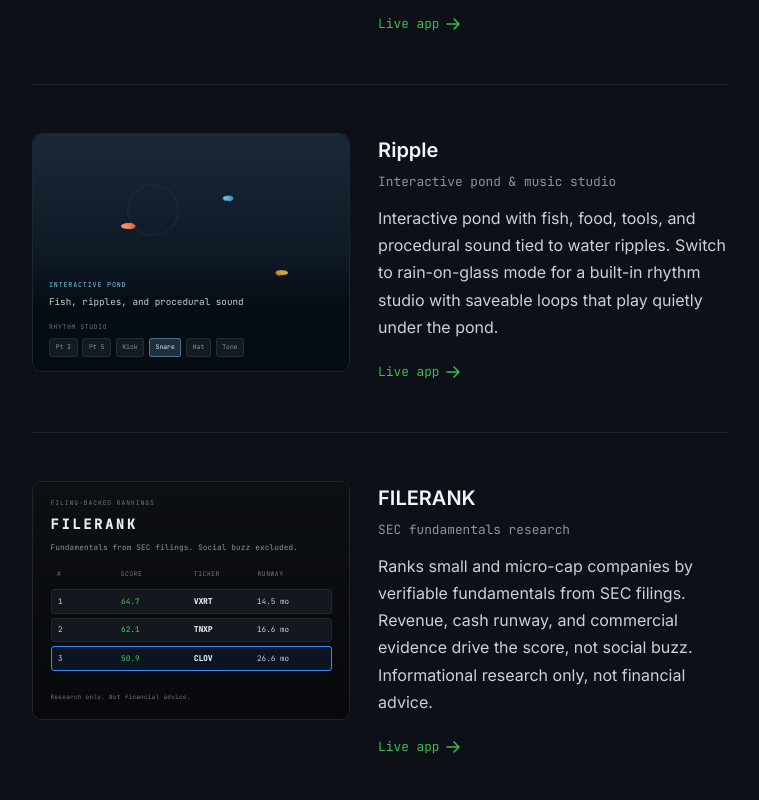
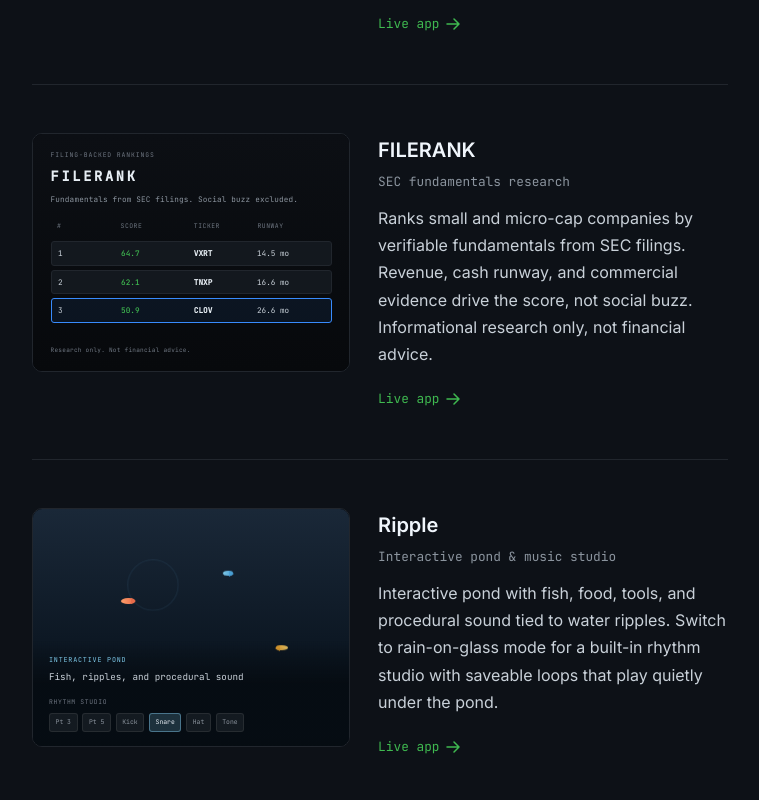
Before and after one commit to P0RTSIDE/PersonalPortfolio, a React (Vite) app: page / in a window 1280 px wide. Shown: the part 1560-2360 px from the top of the page, without its empty margins (260-1019 px from the left). Built offline with nearby package versions, Linux system fonts and the light colour scheme.

Commit message:
Move FILERANK above Ripple in the project list.

```diff
--- a/src/projects.ts
+++ b/src/projects.ts
@@ -20,6 +20,15 @@ export const projects: Project[] = [
     image: "/projects/deforestation.png"
   },
   {
+    title: "FILERANK",
+    subtitle: "SEC fundamentals research",
+    description:
+      "Ranks small and micro-cap companies by verifiable fundamentals from SEC filings. Revenue, cash runway, and commercial evidence drive the score, not social buzz. Informational research only, not financial advice.",
+    url: "https://penny-stock-tracker.vercel.app/",
+    preview: "filerrank",
+    image: "/projects/filerrank.png"
+  },
+  {
     title: "Ripple",
     subtitle: "Interactive pond & music studio",
     description:
@@ -27,15 +36,6 @@ export const projects: Project[] = [
     url: "https://ripplefish.xyz/",
     preview: "ripple",
     image: "/projects/ripple.png"
-  },
-  {
-    title: "FILERANK",
-    subtitle: "SEC fundamentals research",
-    description:
-      "Ranks small and micro-cap companies by verifiable fundamentals from SEC filings. Revenue, cash runway, and commercial evidence drive the score, not social buzz. Informational research only, not financial advice.",
-    url: "https://penny-stock-tracker.vercel.app/",
-    preview: "filerrank",
-    image: "/projects/filerrank.png"
   },
   {
     title: "Globe of Earthquakes",
```
